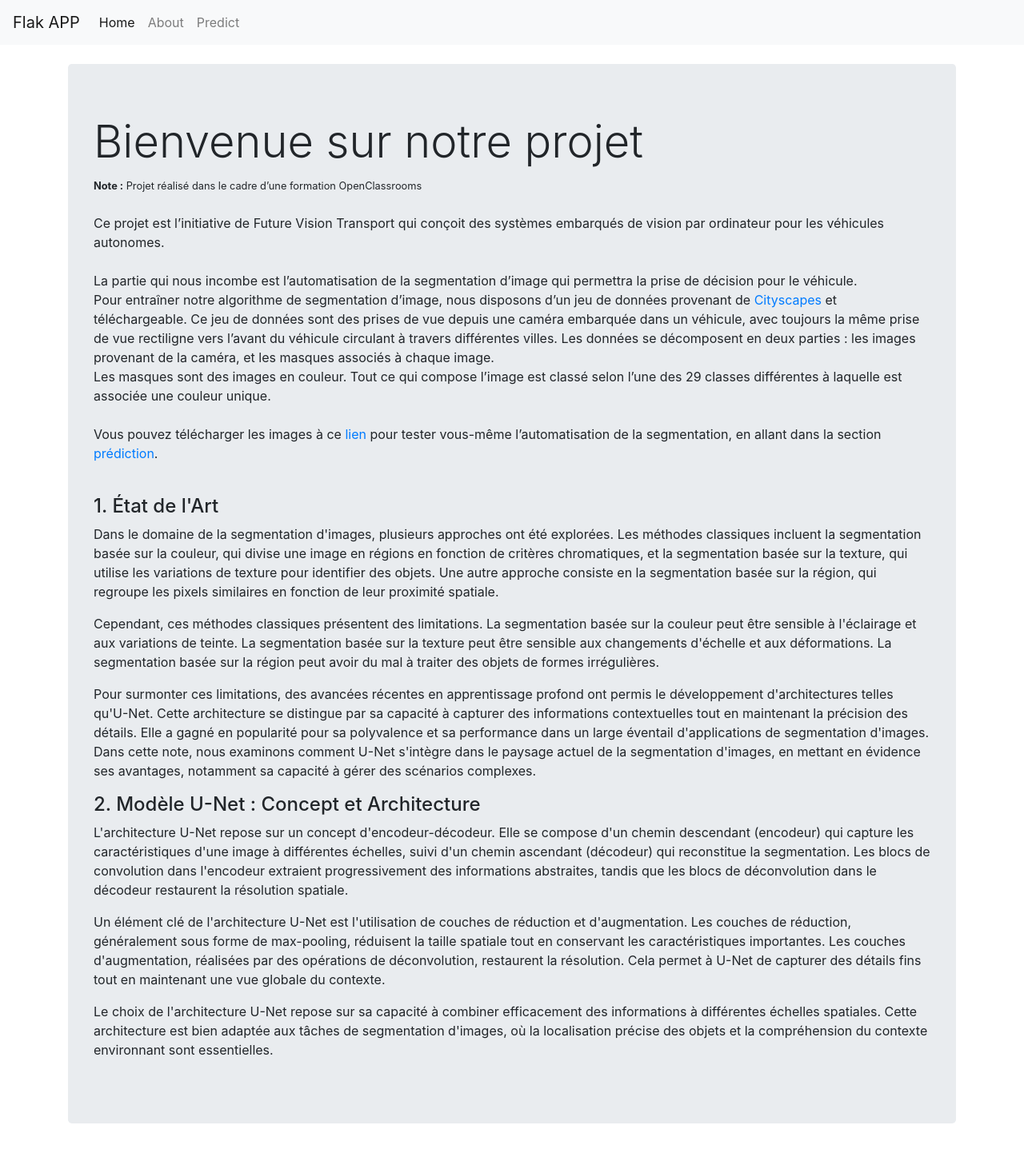
After one commit to H-Linke/P8_segmentation_image, a Flask app: template src/deploiement/app/templates/home.html in a window 1280 px wide. The commit adds this page. Shown: the whole page at 80% size. Run offline with Flask 3, Linux system fonts and the light colour scheme; the template is opened without the code that fills it, so the values that code supplies are empty; some libraries are stand-ins or nearby versions.

Commit message:
dev application flask amélioration accueil

```diff
--- a/src/deploiement/app/process.py
+++ b/src/deploiement/app/process.py
@@ -64,4 +64,4 @@ def predict_img(filename):
 
 
 if __name__ == '__main__':
-    pass
+    print('hello')
--- a/src/deploiement/app/routes.py
+++ b/src/deploiement/app/routes.py
@@ -9,9 +9,9 @@ APP_ROOT = os.path.dirname(os.path.abspath(__file__))
 app = Flask(__name__)
 
 
-# @app.route("/<name>")
-# def hello(name):
-#     return f"Hello, {name}! \n Nous sommes ici : {predict_path}"
+@app.route('/')
+def home():
+    return render_template('home.html')
 
 
 @app.route('/about')
--- /dev/null
+++ b/src/deploiement/app/templates/home.html
@@ -0,0 +1,38 @@
+{% extends 'layout.html' %}
+{% block ourpage %}
+<div class="jumbotron">
+    <h1 class="display-4">Bienvenue sur notre projet</h1>
+    <small><b>Note :</b> Projet réalisé dans le cadre d’une formation OpenClassrooms</small><br><br>
+    <p>Ce projet est l’initiative de Future Vision Transport qui conçoit des systèmes embarqués de vision par
+        ordinateur pour les véhicules autonomes.<br><br>
+        La partie qui nous incombe est l’automatisation de la segmentation d’image qui permettra la prise de
+        décision pour le véhicule.<br>
+        Pour entraîner notre algorithme de segmentation d’image, nous disposons d’un jeu de données provenant de
+        <a href="https://www.cityscapes-dataset.com/dataset-overview/">Cityscapes</a> et téléchargeable.
+        Ce jeu de données sont des prises de vue depuis une caméra embarquée dans un véhicule, avec toujours la même
+        prise de vue rectiligne vers l’avant du véhicule circulant à travers différentes villes. Les données se
+        décomposent en deux parties : les images provenant de la caméra, et les masques associés à chaque image.<br>
+        Les masques sont des images en couleur. Tout ce qui compose l’image est classé selon l’une des 29 classes
+        différentes à laquelle est associée une couleur unique.<br><br>
+        Vous pouvez télécharger les images à ce
+        <a href="https://s3-eu-west-1.amazonaws.com/static.oc-static.com/prod/courses/files/AI+Engineer/Project+8+-+Participez+%C3%A0+la+conception+d'une+voiture+autonome/P8_Cityscapes_leftImg8bit_trainvaltest.zip">lien</a>
+        pour tester vous-même l’automatisation de la segmentation, en allant dans la section <a href="{{ url_for('predict') }}">prédiction</a>.</p><br>
+
+    <h4>1. État de l'Art</h4>
+
+    <p>Dans le domaine de la segmentation d'images, plusieurs approches ont été explorées. Les méthodes classiques incluent la segmentation basée sur la couleur, qui divise une image en régions en fonction de critères chromatiques, et la segmentation basée sur la texture, qui utilise les variations de texture pour identifier des objets. Une autre approche consiste en la segmentation basée sur la région, qui regroupe les pixels similaires en fonction de leur proximité spatiale.</p>
+
+    <p>Cependant, ces méthodes classiques présentent des limitations. La segmentation basée sur la couleur peut être sensible à l'éclairage et aux variations de teinte. La segmentation basée sur la texture peut être sensible aux changements d'échelle et aux déformations. La segmentation basée sur la région peut avoir du mal à traiter des objets de formes irrégulières.</p>
+
+    <p>Pour surmonter ces limitations, des avancées récentes en apprentissage profond ont permis le développement d'architectures telles qu'U-Net. Cette architecture se distingue par sa capacité à capturer des informations contextuelles tout en maintenant la précision des détails. Elle a gagné en popularité pour sa polyvalence et sa performance dans un large éventail d'applications de segmentation d'images. Dans cette note, nous examinons comment U-Net s'intègre dans le paysage actuel de la segmentation d'images, en mettant en évidence ses avantages, notamment sa capacité à gérer des scénarios complexes.</p>
+
+    <h4>2. Modèle U-Net : Concept et Architecture</h4>
+
+    <p>L'architecture U-Net repose sur un concept d'encodeur-décodeur. Elle se compose d'un chemin descendant (encodeur) qui capture les caractéristiques d'une image à différentes échelles, suivi d'un chemin ascendant (décodeur) qui reconstitue la segmentation. Les blocs de convolution dans l'encodeur extraient progressivement des informations abstraites, tandis que les blocs de déconvolution dans le décodeur restaurent la résolution spatiale.</p>
+
+    <p>Un élément clé de l'architecture U-Net est l'utilisation de couches de réduction et d'augmentation. Les couches de réduction, généralement sous forme de max-pooling, réduisent la taille spatiale tout en conservant les caractéristiques importantes. Les couches d'augmentation, réalisées par des opérations de déconvolution, restaurent la résolution. Cela permet à U-Net de capturer des détails fins tout en maintenant une vue globale du contexte.</p>
+
+    <p>Le choix de l'architecture U-Net repose sur sa capacité à combiner efficacement des informations à différentes échelles spatiales. Cette architecture est bien adaptée aux tâches de segmentation d'images, où la localisation précise des objets et la compréhension du contexte environnant sont essentielles.</p>
+
+</div>
+{% endblock %}
--- a/src/deploiement/app/templates/layout.html
+++ b/src/deploiement/app/templates/layout.html
@@ -16,7 +16,7 @@
 		<div class="collapse navbar-collapse" id="navbarSupportedContent">
 			<ul class="navbar-nav mr-auto">
 				<li class="nav-item active">
-					<a class="nav-link" href="/">Home</a>
+    				<a class="nav-link" href="{{ url_for('home') }}">Home</a>
 				</li>
 				<li class="nav-item">
 					<a class="nav-link" href="{{ url_for('about') }}">About</a>
```
Also changed, not shown: src/deploiement/app/templates/output.html (+1 -3 lines), src/travail/generateur.py (+8 -7 lines), 1 other file.
